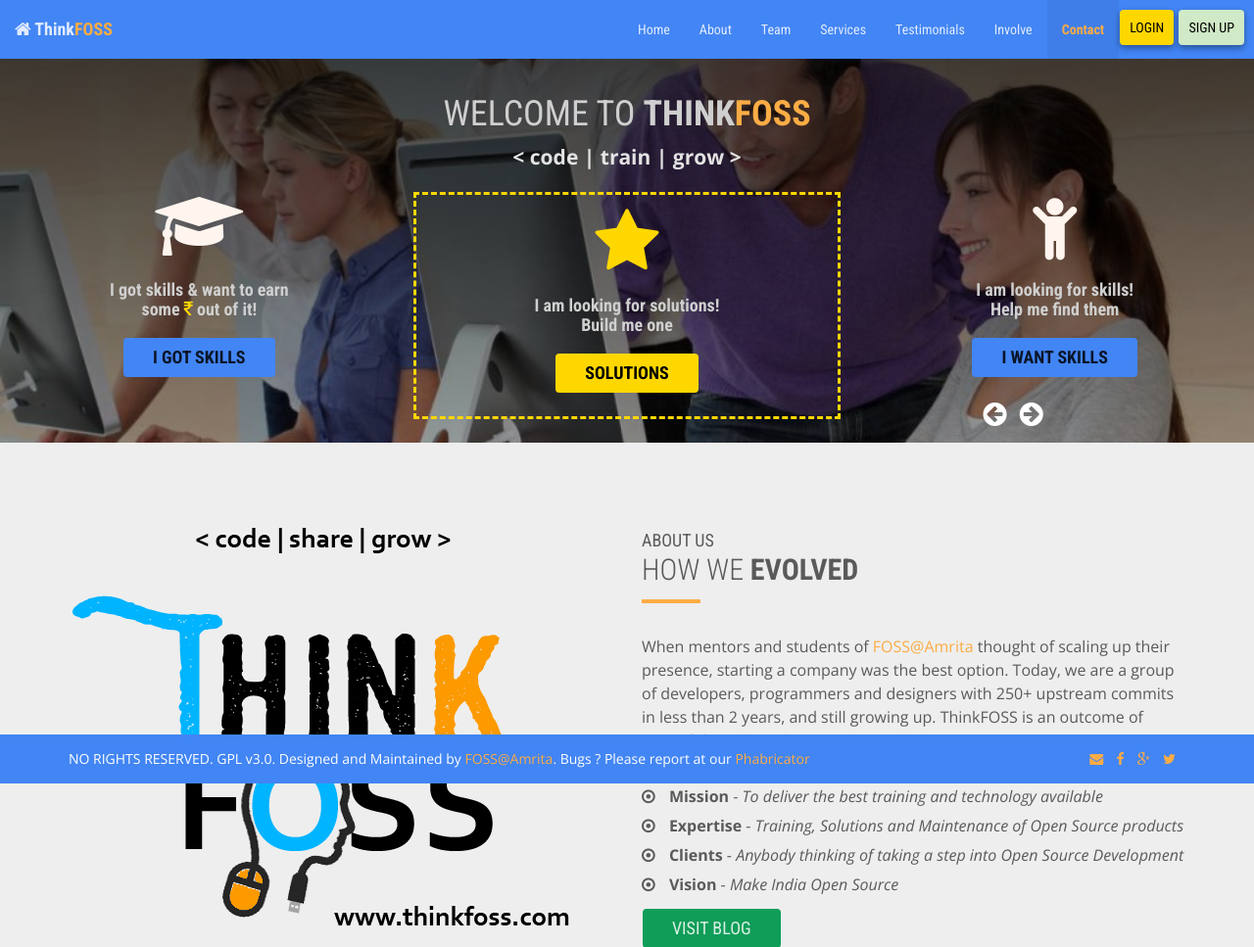
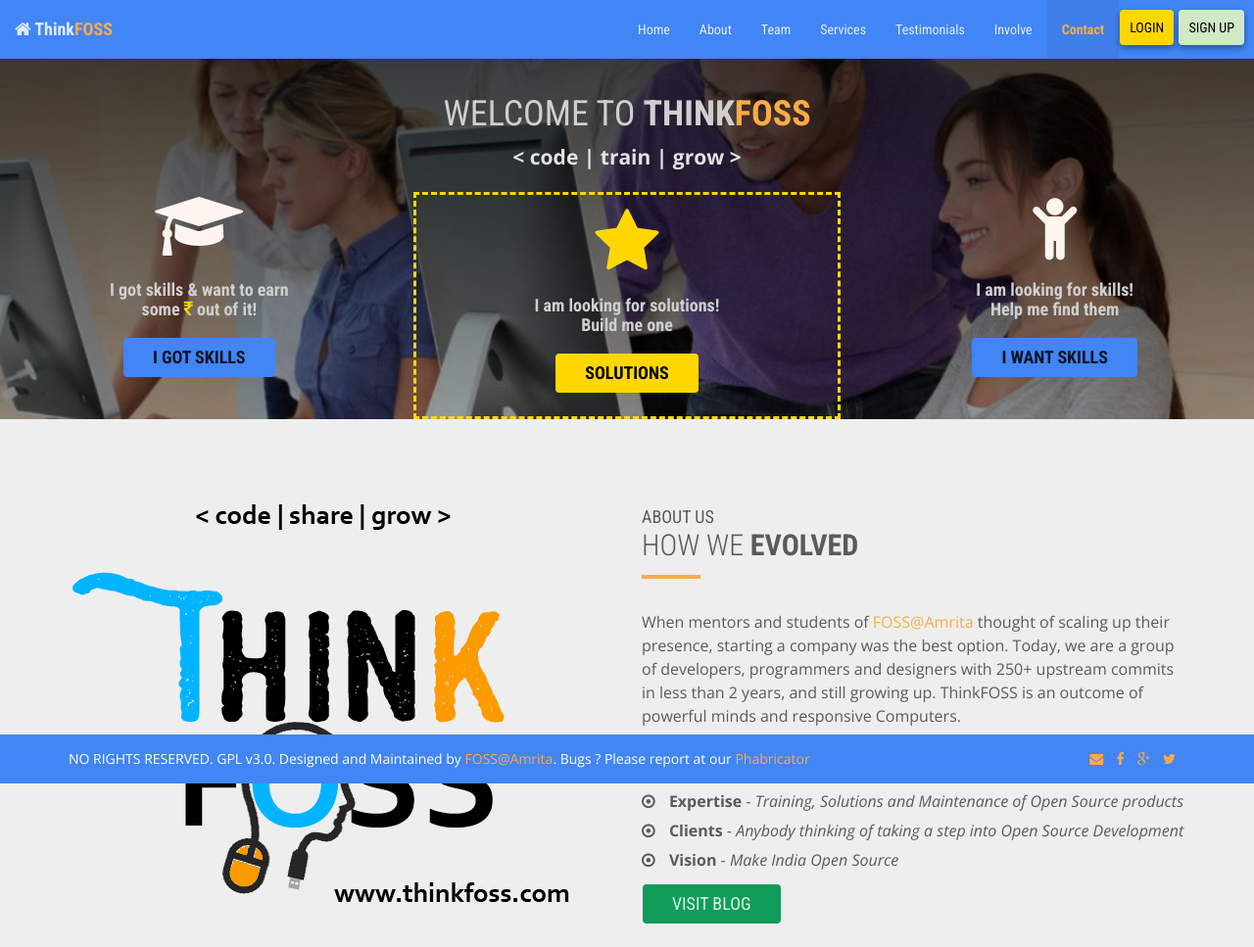
Before and after one commit to tonythomas01/thinkfoss, a PHP site: page / in a window 1280 px wide. Shown: the top 967 px of the page at 98% size. Run offline with PHP 8.4, Linux system fonts and the light colour scheme; data that the repository does not hold is empty; some libraries are stand-ins or nearby versions.

Commit message:
minor mistake

```diff
--- a/index.php
+++ b/index.php
@@ -216,11 +216,6 @@ require_once('assets/php/access/accessDB.php');
                                         }
                                         ?>
 
-                        </div>
-
-                        <div class="customNavigation">
-                                <a class="btn prev " style="padding: 4px;"><i style="color: white" class="fa fa-arrow-circle-left fa-2x"></i> </a>
-                                <a class="btn next " style="padding: 4px;"><i style="color: white" class="fa fa-arrow-circle-right fa-2x"></i> </a>
                         </div>
                         </div>
 
@@ -707,6 +702,11 @@ require_once('assets/php/access/accessDB.php');
                                 ?>
 
                         </div>
+
+                        <div class="customNavigation">
+                                <a class="btn prev " style="padding: 4px;"><i class="fa fa-arrow-circle-left fa-2x"></i> </a>
+                                <a class="btn next " style="padding: 4px;"><i class="fa fa-arrow-circle-right fa-2x"></i> </a>
+                        </div>
                         </div>
 
 
```
